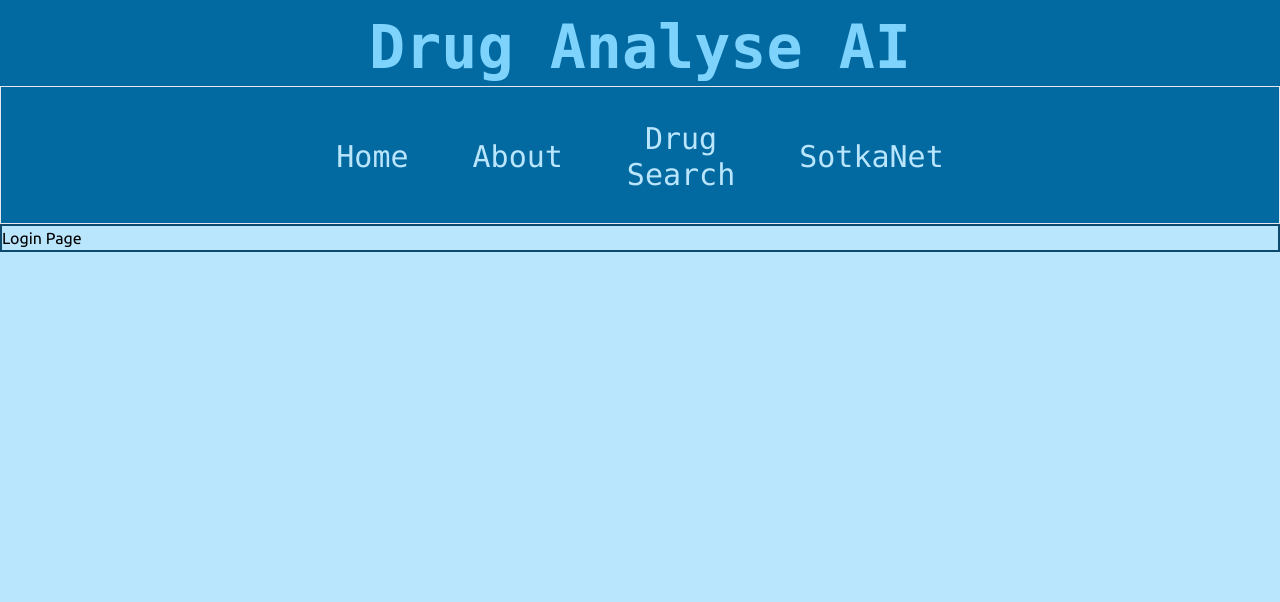
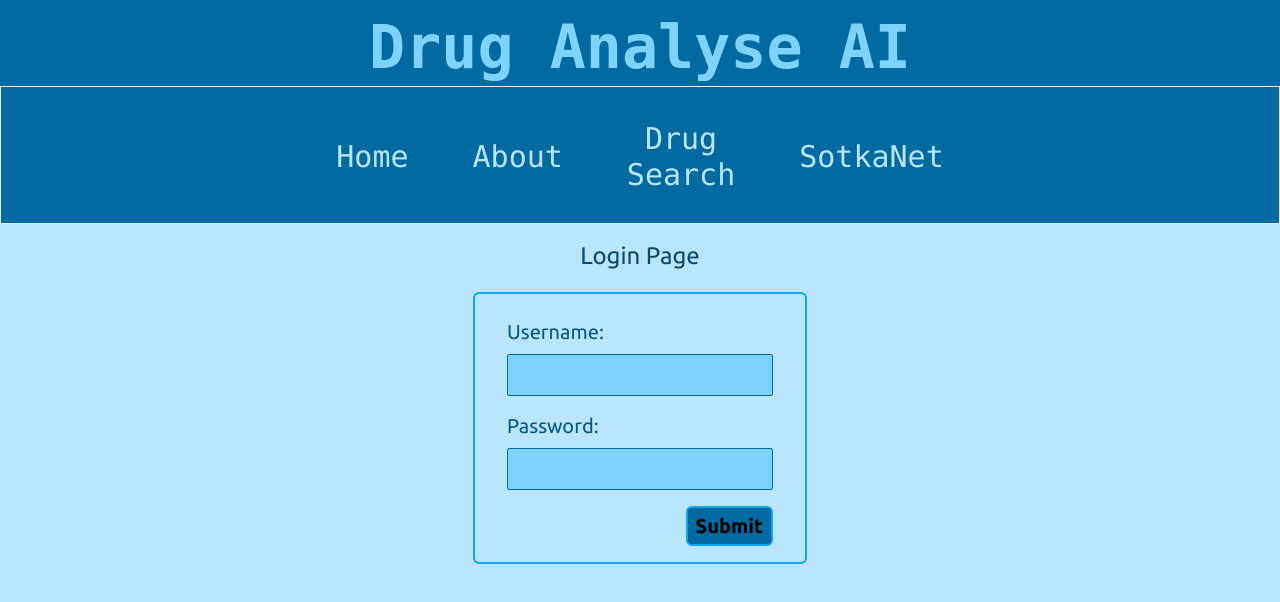
Before and after one commit to valvira-gh/drug_analyse_ai, a Next.js app: page /login in a window 1280 px wide. Shown: the top 602 px of the page. Built offline with nearby package versions, Linux system fonts and the light colour scheme.

Commit message:
Refactored Home to be a server component and Login logic to function as server action. ButtonPrimary.

```diff
--- /dev/null
+++ b/app/components/ui/ButtonPrimary.tsx
@@ -0,0 +1,15 @@
+type ButtonProps = {
+  typeProp: "submit" | "button" | "reset" | undefined;
+  title: string;
+};
+
+export const ButtonPrimary: React.FC<ButtonProps> = ({ typeProp, title }) => {
+  return (
+    <button
+      type={typeProp}
+      className="border-2 border-sky-500 bg-sky-700 text-xl font-bold px-2 py-1 rounded-md mx-4"
+    >
+      {title}
+    </button>
+  );
+};
--- a/app/components/ui/LoginForm.tsx
+++ b/app/components/ui/LoginForm.tsx
@@ -1,14 +1,24 @@
 import { InputComponent } from "./FormComponents";
+import { ButtonPrimary } from "./ButtonPrimary";
 
 const LoginForm: React.FC = () => {
   return (
-    <form className="border-2 rounded-md mt-5 border-sky-500">
+    <form className="border-2 rounded-md mt-5 border-sky-500 p-4">
       <div className="flex flex-col m-2">
         <label htmlFor="username" className="text-xl text-sky-800 mx-2">
           Username:
         </label>
         <InputComponent nameProp="username" typeProp="text" />
       </div>
+      <div className="flex flex-col m-2">
+        <label htmlFor="username" className="text-xl text-sky-800 mx-2">
+          Password:
+        </label>
+        <InputComponent nameProp="username" typeProp="text" />
+      </div>
+      <div className="flex justify-end">
+        <ButtonPrimary typeProp="submit" title="Submit" />
+      </div>
     </form>
   );
 };
--- a/app/login/page.tsx
+++ b/app/login/page.tsx
@@ -1,9 +1,12 @@
+import LoginForm from "@/app/components/ui/LoginForm";
+
 const LoginPage = () => {
   // code later
 
   return (
-    <section className="border-2 border-sky-900">
-      <h3>Login Page</h3>
+    <section className="mt-4 flex flex-col items-center">
+      <h3 className="text-2xl text-sky-900">Login Page</h3>
+      <LoginForm />
     </section>
   );
 };
--- a/app/page.tsx
+++ b/app/page.tsx
@@ -1,22 +1,17 @@
-"use client";
-import { useState, useContext } from "react";
 import Link from "next/link";
 import { UserContext } from "@/app/components/lib/contexts/UserContext";
 import DisplayLoginOrRegister from "./components/ui/DisplayLoginOrRegister";
 
 const Home: React.FC = () => {
-  const user = useContext(UserContext);
-  const [display, setDisplay] = useState<string | null>(null);
-
   return (
     <main className="bg-sky-200 border border-sky-900">
       <div className=" flex flex-col items-center">
         <h3 className=" m-4 text-4xl text-sky-900">Home Page</h3>
-        {user.isLogged ? (
-          "Login"
-        ) : (
-          <DisplayLoginOrRegister display={display} setDisplay={setDisplay} />
-        )}
+        <div>
+          <Link className="text-2xl text-sky-700" href={"/login"}>
+            Login
+          </Link>
+        </div>
       </div>
     </main>
   );
```
